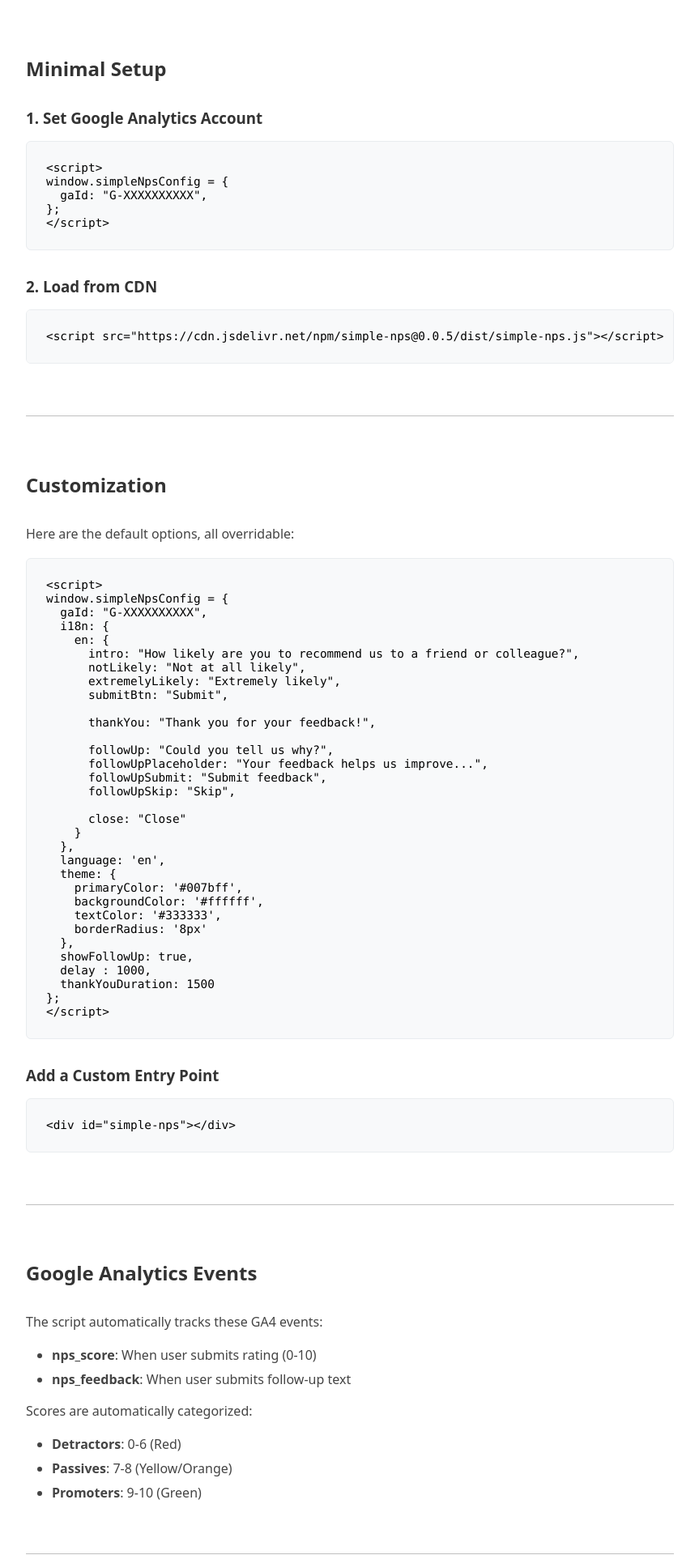
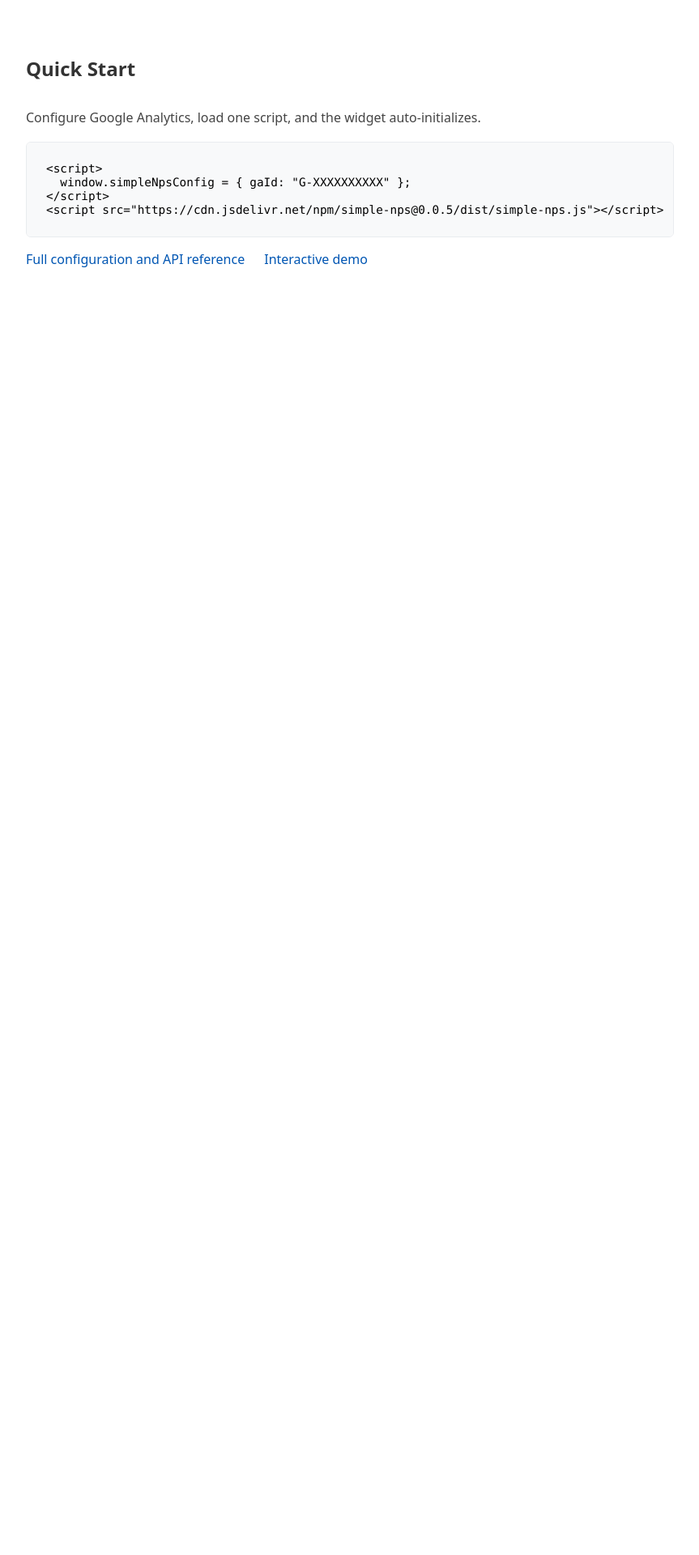
Before and after one commit to kevinkace/simple-nps, a SvelteKit app in the folder apps/website/: page / in a window 1280 px wide. Shown: the part 1020-2940 px from the top of the page at 81% size, without its empty margins (208-1071 px from the left). After the commit the page ends 1402 px from the top, so only its background shows below. Built offline with nearby package versions, Linux system fonts and the light colour scheme.

Commit message:
dedupe docs

```diff
--- a/apps/website/src/routes/+page.svelte
+++ b/apps/website/src/routes/+page.svelte
@@ -45,94 +45,19 @@
   </div>
 </section>
 
-<section class="setup">
-  <h2>Minimal Setup</h2>
-
-  <h3>1. Set Google Analytics Account</h3>
-  <pre><code>{`<script>
-window.simpleNpsConfig = {
-  gaId: "G-XXXXXXXXXX",
-};
-</script>`}</code></pre>
-
-  <h3>2. Load from CDN</h3>
-  <pre><code>{`<script src="https://cdn.jsdelivr.net/npm/simple-nps@0.0.5/dist/simple-nps.js"></script>`}</code></pre>
-</section>
-
-<section class="customization">
-  <h2>Customization</h2>
-
-  <p>Here are the default options, all overridable:</p>
+<section class="quickstart">
+  <h2>Quick Start</h2>
+  <p>Configure Google Analytics, load one script, and the widget auto-initializes.</p>
 
   <pre><code>{`<script>
-window.simpleNpsConfig = {
-  gaId: "G-XXXXXXXXXX",
-  i18n: {
-    en: {
-      intro: "How likely are you to recommend us to a friend or colleague?",
-      notLikely: "Not at all likely",
-      extremelyLikely: "Extremely likely",
-      submitBtn: "Submit",
+  window.simpleNpsConfig = { gaId: "G-XXXXXXXXXX" };
+</script>
+<script src="https://cdn.jsdelivr.net/npm/simple-nps@0.0.5/dist/simple-nps.js"></script>`}</code></pre>
 
-      thankYou: "Thank you for your feedback!",
-
-      followUp: "Could you tell us why?",
-      followUpPlaceholder: "Your feedback helps us improve...",
-      followUpSubmit: "Submit feedback",
-      followUpSkip: "Skip",
-
-      close: "Close"
-    }
-  },
-  language: 'en',
-  theme: {
-    primaryColor: '#007bff',
-    backgroundColor: '#ffffff',
-    textColor: '#333333',
-    borderRadius: '8px'
-  },
-  showFollowUp: true,
-  delay : 1000,
-  thankYouDuration: 1500
-};
-</script>`}</code></pre>
-
-  <h3>Add a Custom Entry Point</h3>
-  <pre><code>{`<div id="simple-nps"></div>`}</code></pre>
-</section>
-
-<section class="analytics">
-  <h2>Google Analytics Events</h2>
-
-  <p>The script automatically tracks these GA4 events:</p>
-
-  <ul>
-    <li><strong>nps_score</strong>: When user submits rating (0-10)</li>
-    <li><strong>nps_feedback</strong>: When user submits follow-up text</li>
-  </ul>
-
-  <p>Scores are automatically categorized:</p>
-
-  <ul>
-    <li><strong>Detractors</strong>: 0-6 (Red)</li>
-    <li><strong>Passives</strong>: 7-8 (Yellow/Orange)</li>
-    <li><strong>Promoters</strong>: 9-10 (Green)</li>
-  </ul>
-</section>
-
-<section class="development">
-  <h2>Development</h2>
-
-  <h3>1. Setup</h3>
-  <pre><code>nvm use
-npm install
-npm run dev</code></pre>
-
-  <h3>2. Build for Production</h3>
-  <pre><code>npm run build</code></pre>
-
-  <p>This generates <code>dist/simple-nps.iife.js</code> - a single file ready for deployment.</p>
-  <p>Host this file on your CDN and load it in your website.</p>
+  <div class="link-row">
+    <a href="/docs" class="text-link">Full configuration and API reference</a>
+    <a href="/demo" class="text-link">Interactive demo</a>
+  </div>
 </section>
 
 <style>
@@ -217,6 +142,24 @@ npm run dev</code></pre>
     color: white;
   }
 
+  .link-row {
+    display: flex;
+    gap: 1.5rem;
+    flex-wrap: wrap;
+    margin-top: 1rem;
+  }
+
+  .text-link {
+    color: #0056b3;
+    text-decoration: none;
+    border-bottom: 1px solid transparent;
+    padding-bottom: 2px;
+  }
+
+  .text-link:hover {
+    border-bottom-color: #0056b3;
+  }
+
   section {
     padding: 3rem 0;
     max-width: 800px;
@@ -259,16 +202,6 @@ npm run dev</code></pre>
     border: 1px solid #e9ecef;
   }
 
-  ul {
-    margin: 1rem 0;
-    padding-left: 2rem;
-  }
-
-  li {
-    margin-bottom: 0.5rem;
-    color: #444;
-  }
-
   p {
     margin: 1rem 0;
     color: #444;
```
Also changed, not shown: 2 other files (tests, documents, lock files or other folders).
